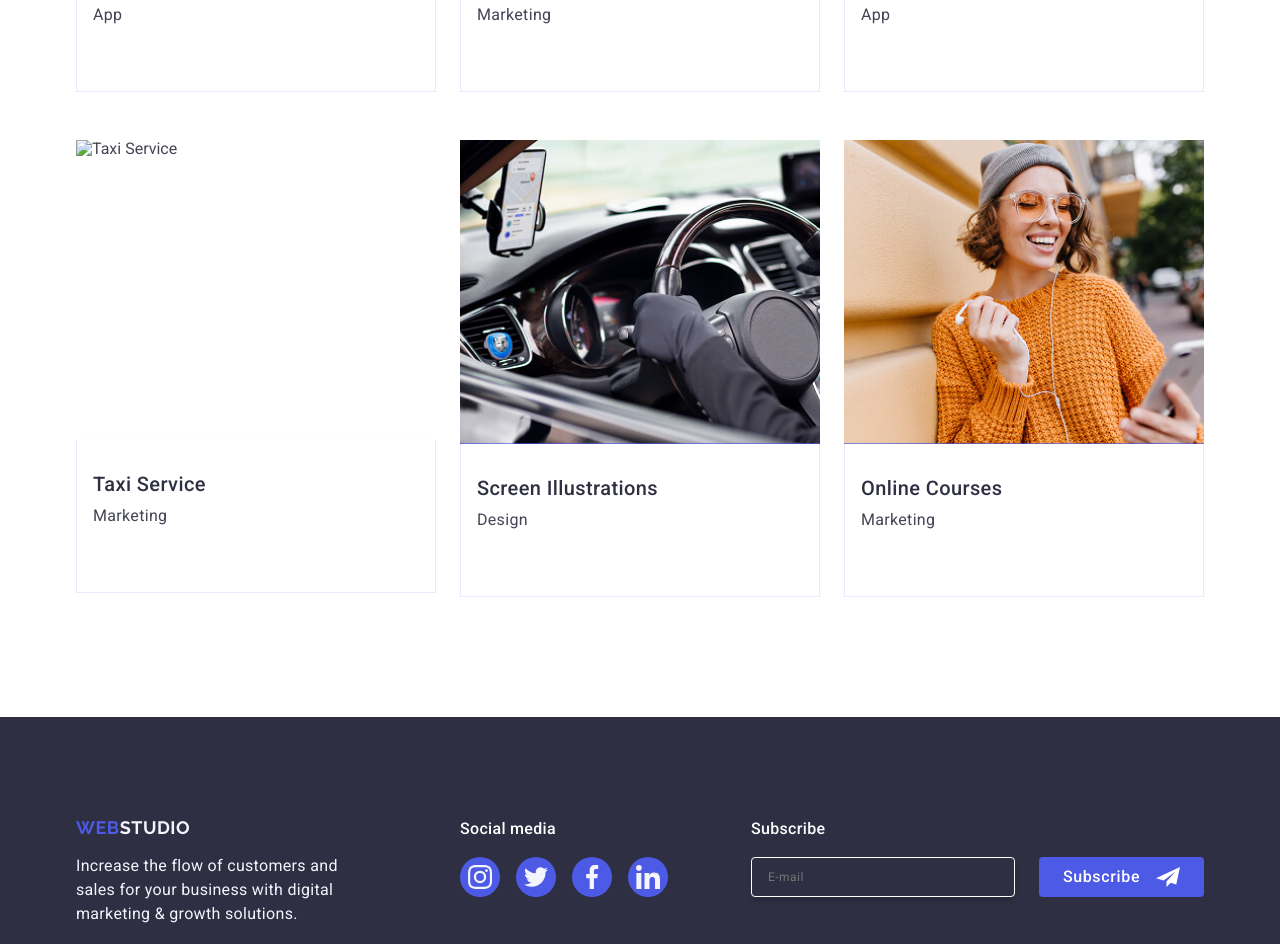
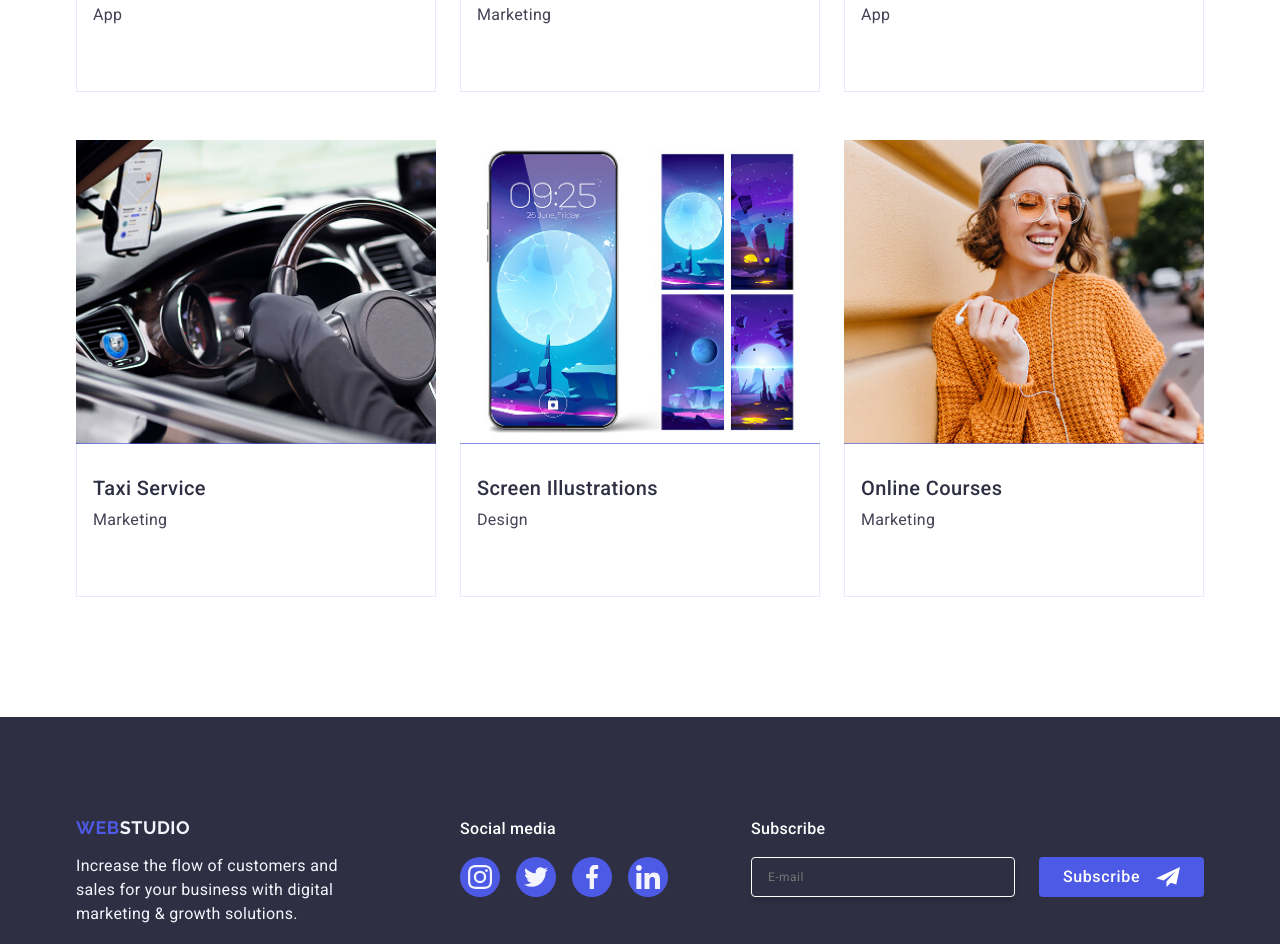
Before and after one commit to Bohdana2002/goit-markup-hw-06, a plain HTML site: page index.html in a window 1280 px wide. Shown: the part 2453-3397 px from the top of the page. Drawn offline with nearby package versions, Linux system fonts and the light colour scheme.

Commit message:
finalchanges

```diff
--- a/index.html
+++ b/index.html
@@ -362,7 +362,7 @@
                     <li class="portfolio-images">
                         <div class="image-wrapper">
                             <img class="team-images"
-                            srcset="./images/portfolio/taxi-1x.jpg-1x.jpg 1x, ./images/portfolio/taxi-@2x.jpg 2x"
+                            srcset="./images/portfolio/taxi-1x.jpg 1x, ./images/portfolio/taxi-@2x.jpg 2x"
                             src="./images/img_8.jpg" alt="Taxi Service" width="360" height="300" />
                             <p class="overlay">
                             14 Stylish and User-Friendly App Design Concepts · Task Manager App · Calorie Tracker App · Exotic Fruit Ecommerce App · Cloud Storage App
@@ -376,7 +376,7 @@
                     <li class="portfolio-images">
                         <div class="image-wrapper">
                             <img class="team-images"
-                            srcset="./images/portfolio/taxi-1x.jpg 1x, ./images/portfolio/taxi-@2x.jpg 2x"
+                            srcset="./images/portfolio/screen-1x.jpg 1x, ./images/portfolio/screen-@2x.jpg 2x"
                             src="./images/img_9.jpg" alt="Screen Illustrations" width="360" height="300" />
                             <p class="overlay">
                             14 Stylish and User-Friendly App Design Concepts · Task Manager App · Calorie Tracker App · Exotic Fruit Ecommerce App · Cloud Storage App
```
